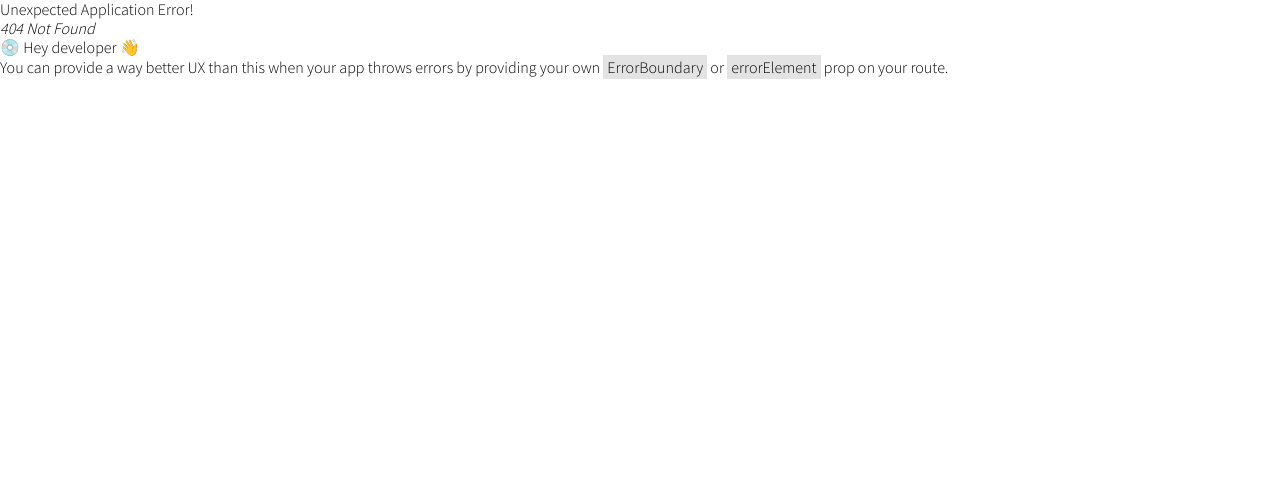
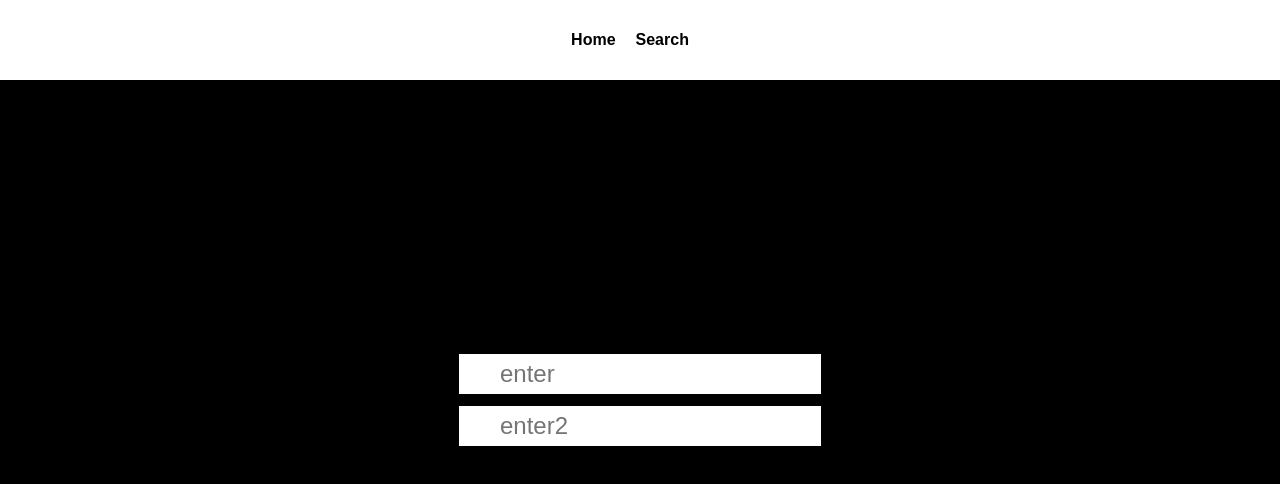
Before and after one commit to Yunsuyeong/mySoccerSearch, a React (Create React App) app: page /search/league in a window 1280 px wide. Before the commit this address had no page. Shown: the top 484 px of the page. Built offline with nearby package versions, Linux system fonts and the light colour scheme.

Commit message:
2023/02/11(Pages Routing)

```diff
--- a/src/Routes/search/index.tsx
+++ /dev/null
@@ -1,5 +0,0 @@
-const Search = () => {
-  return <h1>Search Page</h1>;
-};
-
-export default Search;
--- /dev/null
+++ b/src/Routes/search/league.tsx
@@ -0,0 +1,51 @@
+import { motion } from "framer-motion";
+import { useForm } from "react-hook-form";
+import { useSearchParams } from "react-router-dom";
+import styled from "styled-components";
+
+const Banner = styled.div`
+  width: 100vw;
+  height: 100vh;
+  display: flex;
+  justify-content: center;
+  align-items: center;
+  background-color: black;
+  padding: 80px;
+`;
+
+const SearchForm = styled.form`
+  color: white;
+  display: flex;
+  flex-direction: column;
+  gap: 12px;
+  align-items: center;
+  position: relative;
+`;
+
+const Input = styled(motion.input)`
+  padding: 5px 10px;
+  padding-left: 40px;
+  color: black;
+  font-size: 24px;
+  border: 1px solid white;
+`;
+
+const SearchLeague = () => {
+  const { register, handleSubmit, setFocus } = useForm();
+  const [searchParams, _] = useSearchParams();
+  const num = searchParams.get("num");
+  const keyword = searchParams.get("keyword");
+  return (
+    <Banner>
+      <SearchForm>
+        <Input {...register("num", { required: true })} placeholder="enter" />
+        <Input
+          {...register("keyword", { required: true, minLength: 2 })}
+          placeholder="enter2"
+        />
+      </SearchForm>
+    </Banner>
+  );
+};
+
+export default SearchLeague;
--- /dev/null
+++ b/src/Routes/search/player.tsx
@@ -0,0 +1,51 @@
+import { motion } from "framer-motion";
+import { useForm } from "react-hook-form";
+import { useSearchParams } from "react-router-dom";
+import styled from "styled-components";
+
+const Banner = styled.div`
+  width: 100vw;
+  height: 100vh;
+  display: flex;
+  justify-content: center;
+  align-items: center;
+  background-color: black;
+  padding: 80px;
+`;
+
+const SearchForm = styled.form`
+  color: white;
+  display: flex;
+  flex-direction: column;
+  gap: 12px;
+  align-items: center;
+  position: relative;
+`;
+
+const Input = styled(motion.input)`
+  padding: 5px 10px;
+  padding-left: 40px;
+  color: black;
+  font-size: 24px;
+  border: 1px solid white;
+`;
+
+const SearchPlayer = () => {
+  const { register, handleSubmit, setFocus } = useForm();
+  const [searchParams, _] = useSearchParams();
+  const num = searchParams.get("num");
+  const keyword = searchParams.get("keyword");
+  return (
+    <Banner>
+      <SearchForm>
+        <Input {...register("num", { required: true })} placeholder="enter" />
+        <Input
+          {...register("keyword", { required: true, minLength: 2 })}
+          placeholder="enter2"
+        />
+      </SearchForm>
+    </Banner>
+  );
+};
+
+export default SearchPlayer;
--- /dev/null
+++ b/src/Routes/search/team.tsx
@@ -0,0 +1,51 @@
+import { motion } from "framer-motion";
+import { useForm } from "react-hook-form";
+import { useSearchParams } from "react-router-dom";
+import styled from "styled-components";
+
+const Banner = styled.div`
+  width: 100vw;
+  height: 100vh;
+  display: flex;
+  justify-content: center;
+  align-items: center;
+  background-color: black;
+  padding: 80px;
+`;
+
+const SearchForm = styled.form`
+  color: white;
+  display: flex;
+  flex-direction: column;
+  gap: 12px;
+  align-items: center;
+  position: relative;
+`;
+
+const Input = styled(motion.input)`
+  padding: 5px 10px;
+  padding-left: 40px;
+  color: black;
+  font-size: 24px;
+  border: 1px solid white;
+`;
+
+const SearchTeam = () => {
+  const { register, handleSubmit, setFocus } = useForm();
+  const [searchParams, _] = useSearchParams();
+  const num = searchParams.get("num");
+  const keyword = searchParams.get("keyword");
+  return (
+    <Banner>
+      <SearchForm>
+        <Input {...register("num", { required: true })} placeholder="enter" />
+        <Input
+          {...register("keyword", { required: true, minLength: 2 })}
+          placeholder="enter2"
+        />
+      </SearchForm>
+    </Banner>
+  );
+};
+
+export default SearchTeam;
```
Also changed, not shown: src/Router.tsx (+13 -3 lines).
